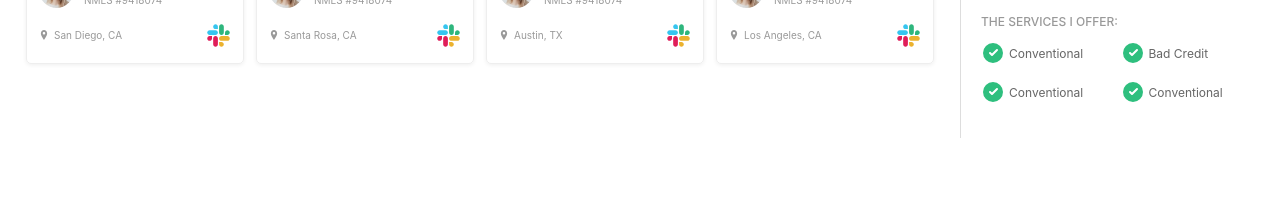
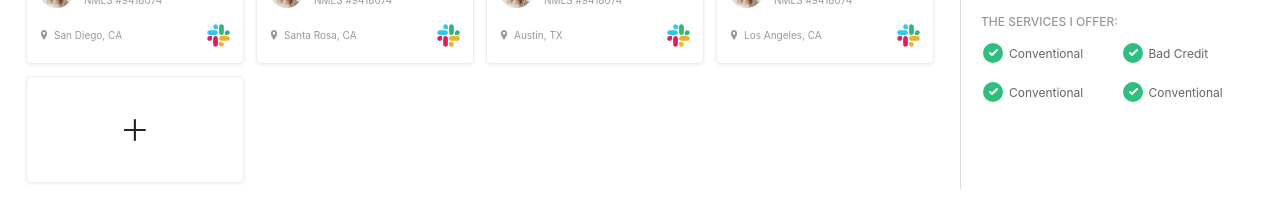
Before and after one commit to yaoliu928/iContacts, a React (Create React App) app: page / in a window 1280 px wide. Shown: the part 582-797 px from the top of the page. Built offline with nearby package versions, Linux system fonts and the light colour scheme.

Commit message:
add addNewContact button

```diff
--- /dev/null
+++ b/src/components/AddCardButton.jsx
@@ -0,0 +1,17 @@
+import React from 'react';
+
+function AddCardButton() {
+  return (
+    <li className='col-12 col-sm-6 col-lg-3'>
+      <div className='single-card single-card--new'>
+       +
+      </div>
+      <div className='single-card--hover'>
+        <button
+        className='single-card__button single-card__button--add'
+        >Add</button>
+      </div>
+    </li>
+  )
+}
+export default AddCardButton;
--- a/src/components/Card.jsx
+++ b/src/components/Card.jsx
@@ -27,8 +27,14 @@ function Card(props) {
         </div>
       </div>
         <div className='single-card--hover'>
-          <button onClick={() => { props.handleClick(props.id); }}>view</button>
-          <button onClick={() => { props.handleRemove(props.id); }}>remove</button>
+        <button
+          className='single-card__button single-card__button--view'
+          onClick={() => { props.handleClick(props.id); }}
+        >view</button>
+        <button
+          className='single-card__button single-card__button--remove'
+          onClick={() => { props.handleRemove(props.id); }}
+        >remove</button>
         </div>
     </li>
   )
--- a/src/components/Cards.jsx
+++ b/src/components/Cards.jsx
@@ -1,10 +1,12 @@
 import React from 'react';
 import Card from './Card';
+import AddCardButton from './AddCardButton';
 
 function Cards(props) {
   return (
     <section className='cards col-12 col-xl-9'>
       <ul className='row'>
+
         {
           props.contacts.map(contact => {
             return (
@@ -22,7 +24,7 @@ function Cards(props) {
             )
           })
         }
-
+        <AddCardButton />
       </ul>
     </section>
   )
--- a/src/styles/index.scss
+++ b/src/styles/index.scss
@@ -38,7 +38,8 @@
           display: flex;
           justify-content: center;
           align-items: center;
-          button {
+          }
+        &__button {
           margin: 5px;
           width: 36%;
           height: 30%;
@@ -49,16 +50,24 @@
           &:focus {
             outline: none;
           }
-            &:nth-child(1) {
+          &--view {
             background: rgb(46, 191, 126);
           }
-            &:nth-child(2) {
+          &--remove {
             background: rgb(210, 65, 30);
           }
+          &--add {
+            background: #4343f4;
           }
         }
         &--active {
           border: 2px solid rgb(46, 191, 126);
+        }
+        &--new {
+          height: 107px;
+          font-size: 50px;
+          font-weight: 200;
+          text-align: center;
         }
         &__hero {
           width: 35px;
```
Lines whose indentation alone changed are shown as unchanged.
